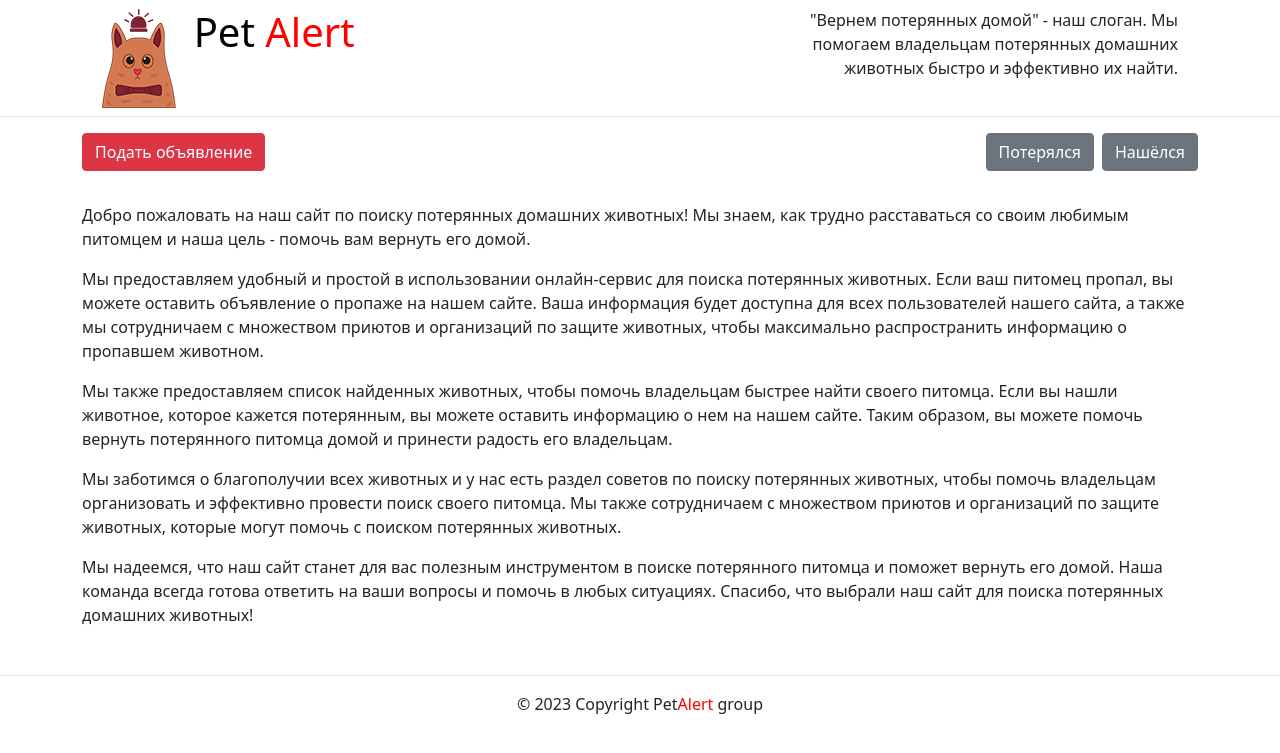
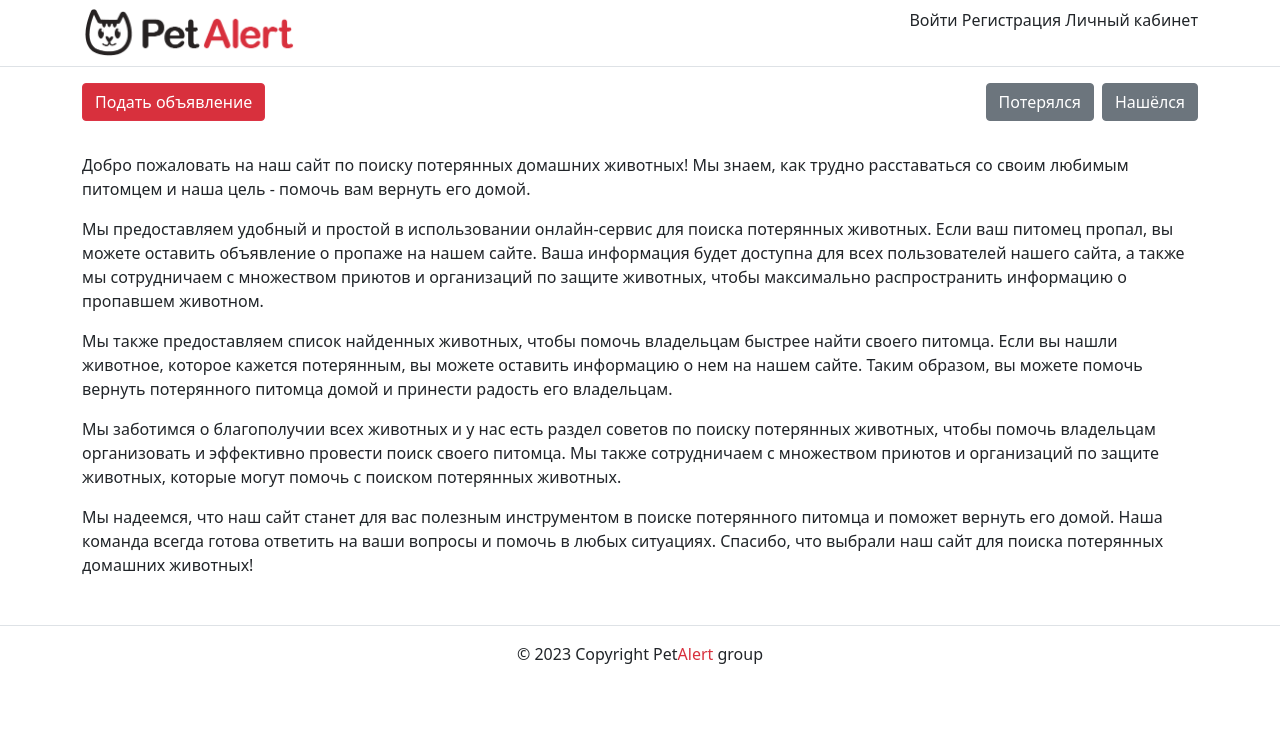
Before and after one commit to melax08/pet_alert, a Django app: page / in a window 1280 px wide. Shown: the top 753 px of the page. Run offline with Django 3.2, Linux system fonts and the light colour scheme; some libraries are stand-ins or nearby versions.

Commit message:
Add new logo, new color of add ad button and red color in footer

```diff
--- a/pet_alert/templates/ads/includes/navigation.html
+++ b/pet_alert/templates/ads/includes/navigation.html
@@ -2,7 +2,7 @@
 <div class="row pb-3">
     <div class="col d-flex justify-content-md-start">
       <a href="{% url 'ads:add_lost' %}">
-        <button type="button" class="btn btn-danger">Подать объявление
+        <button type="button" class="btn btn-danger" style="background-color: #d8303d;">Подать объявление
         </button>
       </a>
     </div>
--- a/pet_alert/templates/includes/footer.html
+++ b/pet_alert/templates/includes/footer.html
@@ -1 +1 @@
-<p>© {{ year }} Copyright Pet<span style="color:red">Alert</span> group</p>
+<p>© {{ year }} Copyright Pet<span style="color:#d8303d">Alert</span> group</p>
--- a/pet_alert/templates/includes/header.html
+++ b/pet_alert/templates/includes/header.html
@@ -1,19 +1,17 @@
 {% load static %}
 <div class="container">
-  <div class="row m-2">
-    <div class="col-1">
-      <img src="{% static 'img/logo.png' %}">
+  <div class="row my-2">
+    <div class="col-4">
+      <a class="navbar-brand" href="{% url 'ads:index' %}">
+      <img src="{% static 'img/logo.png' %}" style="width: auto; height: 50px;">
+        </a>
     </div>
-    <div class="col-6">
-      <div class="text-start">
-        <a class="navbar-brand" href="{% url 'ads:index' %}">
-          <h1><span style="color:black">Pet </span><span style="color:red">Alert</span></h1>
-        </a>
-      </div>
-    </div>
-    <div class="col-5">
+    <div class="col-8">
       <div class="text-end">
+        {% comment %}
         <p>"Вернем потерянных домой" - наш слоган. Мы помогаем владельцам потерянных домашних животных быстро и эффективно их найти.</p>
+        {% endcomment %}
+        <p>Войти Регистрация Личный кабинет</p>
       </div>
     </div>
   </div>
```
Also changed, not shown: pet_alert/static/img/logo.png, 3 other files.
